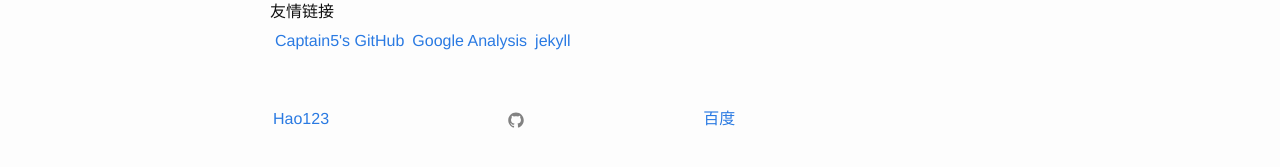
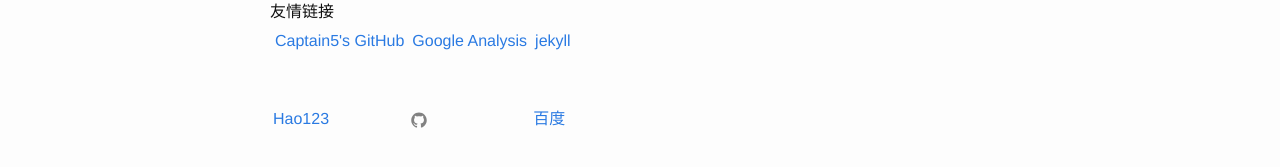
Before and after one commit to captain5/captain5.github.io, a Jekyll site: the page built from index.html, in a window 1280 px wide. Shown: the part 495-662 px from the top of the page. Built offline with Jekyll 4.4.1, drawn with Linux system fonts in a browser that asks for light colours.

Commit message:
Update footer.html

```diff
--- a/_includes/footer.html
+++ b/_includes/footer.html
@@ -48,9 +48,9 @@
    </table>
    <marquee>让每个人都能享受科技带来的乐趣！只要人人都能献出一点爱，世界将会变成美好的人间！</marquee>
    <table>
-     <tr><td><a href="http://hao123.com"  target="_black">Hao123</a></td>
-        <td width=80% align=center>{% include icon-github.html %}</td>
-        <td><a href="http://baidu.com"  target="_black">百度</a></td>
+     <tr><td align=left width=20%><a href="http://hao123.com"  target="_black">Hao123</a></td>
+        <td width=60% align=center>{% include icon-github.html %}</td>
+        <td align=right width=20%><a href="http://baidu.com"  target="_black">百度</a></td>
       </tr></table>
   </div>
 </footer>
```
